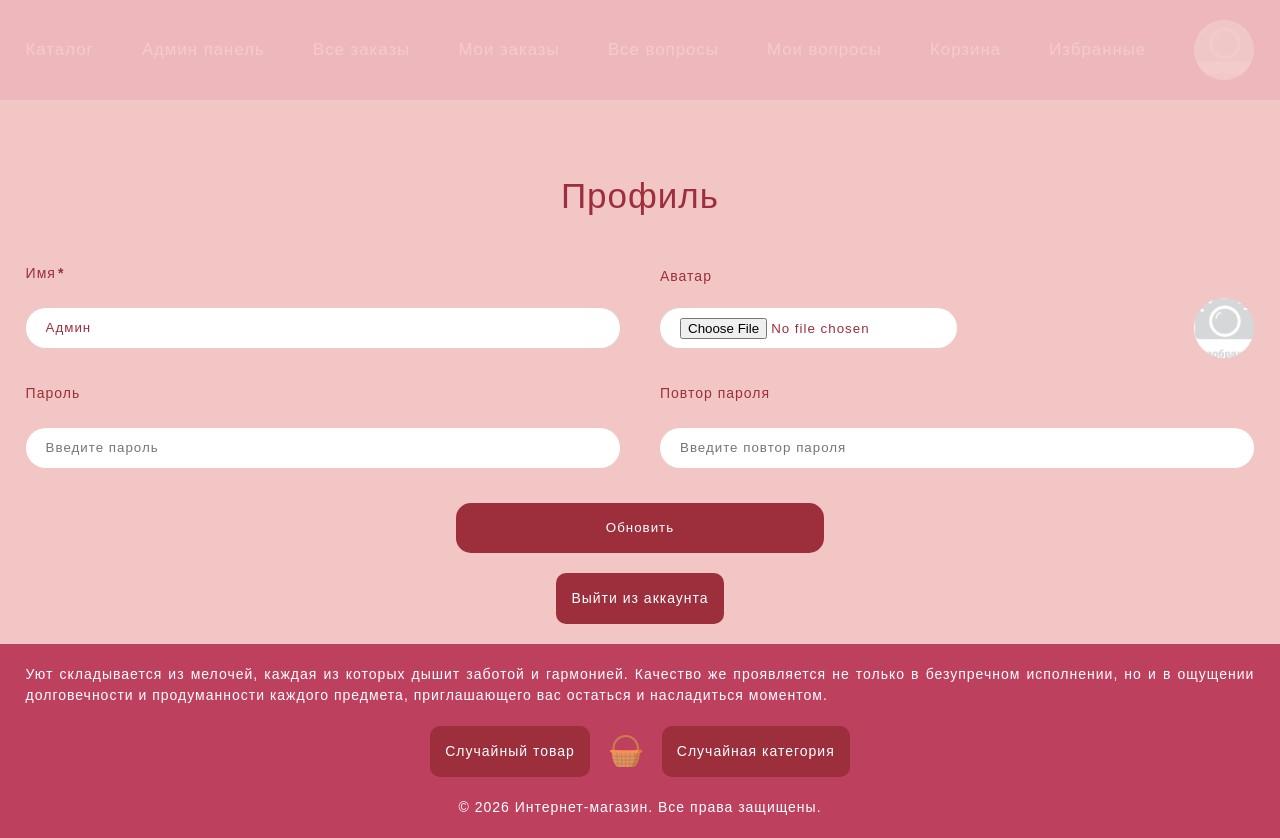
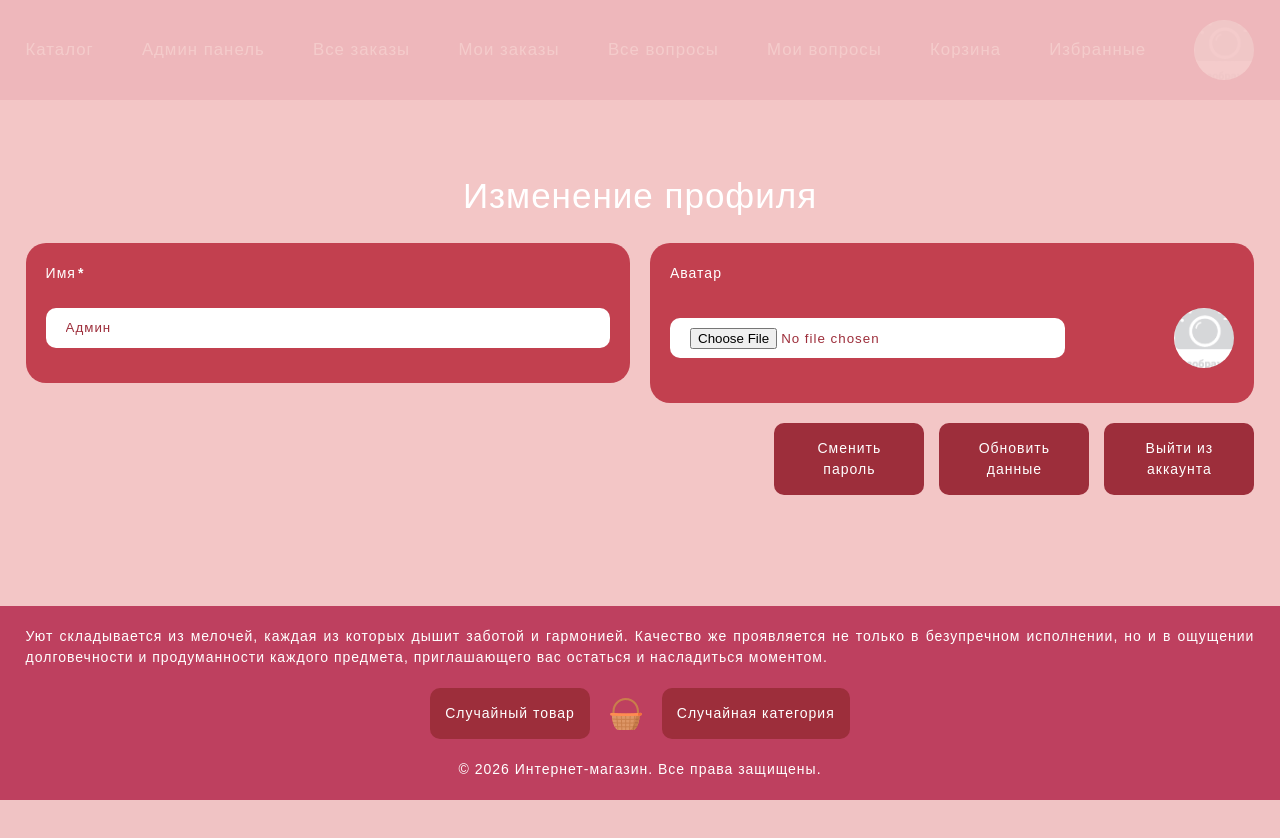
Before and after one commit to MatveyTea/store, a PHP site: page /profile.php in a window 1280 px wide. After the commit the page ends 800 px from the top, so only its background shows below. Run offline with PHP 8.4, Linux system fonts and the light colour scheme; a user stored in the database is signed in; data comes from the database, SQL or seed files in the repository.

Commit message:
Improved form and profile appearance. Fixed bug with tooltips (only profile)

```diff
--- a/public/config/config.php
+++ b/public/config/config.php
@@ -7,7 +7,7 @@ $password = "";
 
 try {
     $link = new PDO("mysql:host=$host;dbname=$dbname", $username, $password);
-} catch (Throwable $e) {
-    echo "Ошибка подключения к базе данных.";
+} catch (Throwable $error) {
+    echo "Ошибка подключения к базе данных. Код ошибки: " . $error->getCode();
     exit;
 }
--- a/public/css/main.css
+++ b/public/css/main.css
@@ -21,7 +21,7 @@
     text-decoration: none;
     outline: none;
     border: none;
-    color: var(--element-color);
+    color: white;
     letter-spacing: 1px;
     line-height: 150%;
 }
@@ -70,6 +70,9 @@ body main > .button  {
     background-color: var(--element-color);
     padding: 15px;
     border-radius: 10px;
+    text-wrap: auto;
+    text-align: center;
+    font-size: 1rem;
     transition: background-color 0.3s linear;
 }
 
@@ -151,7 +154,7 @@ footer {
     display: flex;
     flex-wrap: wrap;
     justify-content: space-between;
-    align-items: center;
+    align-items: start;
     gap: 20px;
 }
 
@@ -159,16 +162,26 @@ footer {
     width: 100%;
     text-align: center;
     font-size: 2.5rem;
-    margin-bottom: 20px;
 }
 
 .form .field {
-    width: calc(50% - 20px);
+    width: calc(50% - 10px);
     display: flex;
     justify-content: space-between;
     align-items: center;
     flex-wrap: wrap;
     gap: 15px;
+    background: var(--child-bg-color);
+    padding: 20px;
+    border-radius: 20px;
+}
+
+.form > .field:not(.field:has(.input[type=checkbox], input[type=submit])) {
+    min-height: 140px;
+}
+
+.field.close {
+    display: none;
 }
 
 .form .field.property .field {
@@ -194,7 +207,9 @@ footer {
 
 .form .field:has(input.button) {
     width: 100%;
-    justify-content: center;
+    justify-content: end;
+    background-color: transparent;
+    padding: 0;
 }
 
 .form .field .label {
@@ -210,7 +225,8 @@ footer {
     width: 100%;
     height: 30px;
     padding: 20px;
-    border-radius: 20px;
+    border-radius: 10px;
+    color: var(--element-color);
 }
 
 .form .field select.input {
@@ -241,7 +257,6 @@ footer {
 .form .field-properties .field,
 .form .field:has(input[type=checkbox]) {
     height: max-content;
-    background-color: white;
     padding: 20px;
     border-radius: 20px;
     display: flex;
@@ -278,14 +293,10 @@ footer {
     height: 20px;
 }
 
-.form .field:has(input[type=file]) {
-    gap: 2px;
-}
-
 .form .field input[type=file] {
     height: 40px;
     padding: 10px 20px;
-    width: 50%;
+    width: 70%;
     background-color: white;
 }
 
@@ -294,26 +305,22 @@ footer {
     border-radius: 30px;
 }
 
-.form .field input.button {
-    width: 30%;
-    height: 50px;
-    padding: 0;
-    align-self: center;
-    border-bottom: none;
-    border-radius: 15px;
+.form .field .error-wrapper {
+    width: 100%;
+    display: grid;
+    grid-template-rows: 0fr;
+    transition: grid-template-rows 0.3s linear;
 }
 
-.form .field .error {
-    width: 100%;
-    height: max-content;
-    transition: all 0.3s linear;
-    color: white;
-    background-color: var(--element-color);
-    border-radius: 10px;
+.form .field .error-wrapper:has(.error:not(.invisible)) {
+    grid-template-rows: 1fr;
 }
 
-.form .field .error:not(.invisible) {
-    padding: 10px;
+.form .field .error-wrapper .error {
+    width: 100%;
+    min-height: 0;
+    transition: opacity 0.3s linear, padding 0.3s linear;
+    border-radius: 10px;
 }
 
 .form .field textarea.input {
@@ -590,8 +597,8 @@ header nav a:focus {
         width: 100%;
     }
 
-    .form .field input.button {
-        width: 60%;
+    .form .field:has(input.button) {
+        justify-content: space-between;
     }
 
     .form .field-properties .field label {
@@ -622,7 +629,7 @@ header nav a:focus {
     }
 
     /* ФОРМА */
-    .form .field, .form .field input.button {
+    .form .field {
         width: 100%;
     }
 
@@ -635,13 +642,21 @@ header nav a:focus {
         height: 30px;
     }
 
-    .form .field:has(input[type=file]) {
-       flex-direction: column;
-        gap: 20px;
+    .form .field:has(input.button) {
+        flex-direction: column;
+        justify-content: space-between;
+    }
+
+    .form .field:has(input.button) .button {
+        width: 80%;
     }
 
     .form .field input[type=file] {
         width: 100%;
+    }
+
+    .form .field:has(input[type=file]) img {
+        margin: 0 auto;
     }
 
     .form .field:has(input[type=file]) img:not(.avatar) {
--- /dev/null
+++ b/public/css/profile.css
@@ -0,0 +1,15 @@
+.field:has(input[type=file]) .button {
+    width: calc(50% - 10px);
+}
+
+.field:has(input[type=submit]) .button {
+    max-width: 150px;
+    width: calc(33% - 10px);
+}
+
+@media (min-width: 1px) and (max-width: 400px) {
+    .field:has(input[type=file]) .button {
+        width: 90%;
+        margin: 0 auto;
+    }
+}
--- a/public/footer.php
+++ b/public/footer.php
@@ -17,7 +17,7 @@ if ($randomCategory == "FAIL") {
         <p class="footer-slogan">Уют складывается из мелочей, каждая из которых дышит заботой и гармонией. Качество же проявляется не только в безупречном исполнении, но и в ощущении долговечности и продуманности каждого предмета, приглашающего вас остаться и насладиться моментом.</p>
         <div class="footer-items">
             <a href="aboutItem.php?id_item=<?= $randomItem["id_items"] ?>" class="footer-item button">Случайный товар</a>
-            <a href="/" class="footer-item"><img src="img/main/logo.png"></a>
+            <a href="/" class="footer-item"><img src="<?= FOLDER_IMG . "/" . FOLDER_MAIN . "/logo.png" ?>"></a>
             <a href="index.php?items_type_id_items=<?= $randomCategory["id_items_type"] ?>" class="footer-item button">Случайная категория</a>
         </div>
         <p class="footer-copyright">© 2026 Интернет-магазин. <br>Все права защищены.</p>
--- a/public/function.php
+++ b/public/function.php
@@ -1298,7 +1298,7 @@ function buyItems($json)
         $json["datetime_plan_orders"]["end"],
         getUserID(), 1,]);
 
-    if (!$isSuccess) setAnswer("2FAIL");
+    if (!$isSuccess) setAnswer("FAIL");
 
     $basketInfo = makeSelectQuery("SELECT
         `id_orders`,
@@ -1650,11 +1650,11 @@ function continueTalk($json)
     $sql = getInsertSQL(array_merge($validatedData["data"], ["datetime_supports" => $datetime, "users_write_supports" => getUserID()]));
 
     $isSuccess = makeSafeQuery("INSERT INTO `supports` ($sql[sql]) VALUES ($sql[question])", $sql["params"]);
-    if (!$isSuccess) setAnswer("2FAIL");
+    if (!$isSuccess) setAnswer("FAIL");
 
     $userInfo = getUserInfo();
 
-    if (empty($userInfo["name_users"])) setAnswer("3FAIL");
+    if (empty($userInfo["name_users"])) setAnswer("FAIL");
 
     $message = [
         "name" => $userInfo["name_users"],
@@ -1663,7 +1663,7 @@ function continueTalk($json)
         "image" => $validatedData["data"]["image_supports"] ?? ""
     ];
 
-    setAnswer($userInfo ? "OK" : "4FAIL", ["message" => getMessageHTML($message, "me")]);
+    setAnswer($userInfo ? "OK" : "FAIL", ["message" => getMessageHTML($message, "me")]);
 }
 
 function endTalk($idTalks)
--- a/public/header.php
+++ b/public/header.php
@@ -1,32 +1,42 @@
 <?php
-$partHeader = "<a href='/'>Каталог</a>";
-$partHeaderMobile = "";
+$headerHTML = "<a href='/'>Каталог</a>";
+$headerMobileHTML = "";
 
 if (isUserAuth()) {
     if (isAdmin()) {
-        $partHeader .= "<a href='admin.php'>Админ панель</a>";
+        $headerHTML .= "<a href='admin.php'>Админ панель</a>";
     }
     if (isDeliver()) {
-        $partHeader .= "<a href='allOrders.php'>Все заказы</a><a href='myOrders.php'>Мои заказы</a>";
+        $headerHTML .= "
+            <a href='allOrders.php'>Все заказы</a>
+            <a href='myOrders.php'>Мои заказы</a>
+        ";
     }
     if (isSupport()) {
-        $partHeader .= "<a href='allSupport.php'>Все вопросы</a><a href='support.php'>Мои вопросы</a>";
+        $headerHTML .= "
+            <a href='allSupport.php'>Все вопросы</a>
+            <a href='support.php'>Мои вопросы</a>
+        ";
     } else {
-        $partHeader .= "<a href='support.php'>Техподдержка</a>";
+        $headerHTML .= "<a href='support.php'>Техподдержка</a>";
     }
     $userInfo = getUserInfo();
-    $img = empty($userInfo) ? "" : $userInfo["avatar_users"];
-    $partHeader .= "<a href='basket.php'>Корзина</a>
+    $img = empty($userInfo["avatar_users"]) ? "" : $userInfo["avatar_users"];
+    $headerHTML .= "
+        <a href='basket.php'>Корзина</a>
         <a href='favorites.php'>Избранные</a>
         <a href='profile.php'><img class='avatar' src='" . getValidImage(FOLDER_UPLOAD . "/" . FOLDER_AVATARS, $img) . "'></a>
     ";
-    $partHeaderMobile = $partHeader;
+    $headerMobileHTML = $headerHTML;
 } else {
-    $partHeader .= "<span>
+    $headerHTML .= "
+        <span>
+            <a href='auth.php'>Вход</a>
+            <a href='reg.php'>Регистрация</a>
+        </span>
+    ";
+    $headerMobileHTML .= "
         <a href='auth.php'>Вход</a>
-        <a href='reg.php'>Регистрация</a>
-    </span>";
-    $partHeaderMobile .= "<a href='auth.php'>Вход</a>
         <a href='reg.php'>Регистрация</a>
     ";
 }
@@ -57,7 +67,7 @@ if (file_exists(__DIR__ . "/css/$currentFileName.css")) {
 <body>
     <header class="header">
         <nav class="content header-desktop">
-            <?= $partHeader ?>
+            <?= $headerHTML ?>
         </nav>
         <nav class="content header-mobile">
             <div class="header-mobile-burger">
@@ -66,7 +76,7 @@ if (file_exists(__DIR__ . "/css/$currentFileName.css")) {
                 <span></span>
             </div>
             <div class="header-mobile-content">
-                <?= $partHeaderMobile ?>
+                <?= $headerMobileHTML ?>
             </div>
         </nav>
     </header>
--- a/public/js/function.js
+++ b/public/js/function.js
@@ -162,7 +162,7 @@ function setBasicSettingInput(inputs, form) {
 
         const placeMsg = form.querySelector(`.field:not(.property):has(#${input.id}) .error`);
         if (placeMsg) {
-            placeMsg.classList.toggle("invisible", placeMsg.textContent == "");
+            placeMsg.classList.add("invisible");
             rule.placeMsg[input.id] = placeMsg;
         }
 
--- a/public/js/profile.js
+++ b/public/js/profile.js
@@ -10,6 +10,45 @@ deleteAvatar?.addEventListener("click", async (event) => {
         deleteAvatar.remove();
         document.querySelectorAll(".avatar").forEach((avatar) => avatar.src = resultData["data"]["src"]);
     } else {
-        showModal("Не удалось удалить аватарку");
+        showModal("Не удалось удалить аватар");
     }
 });
+
+const removeAvatar = document.querySelector(".remove-avatar");
+const avatarInput = document.querySelector(".input[data-name='avatar_users']");
+const avatarImg = document.querySelector(".form .avatar");
+let canRemoveClass = true;
+avatarInput.addEventListener("change", () => {
+    if (!canRemoveClass) return;
+    removeAvatar.classList.remove("hidden");
+});
+removeAvatar.addEventListener("click", (event) => {
+    event.preventDefault();
+    removeAvatar.classList.add("hidden");
+    avatarImg.src = avatarImg.dataset.baseSrc;
+    avatarInput.value = "";
+    canRemoveClass = false;
+    avatarInput.dispatchEvent(new Event("change"));
+    canRemoveClass = true;
+});
+
+const passwordField = document.querySelector(".field:has(.input[data-name='password_users'])");
+const rePasswordField = document.querySelector(".field:has(.input[data-name='re_password_users'])");
+const passwordInput = passwordField.querySelector(".input");
+const rePasswordInput = rePasswordField.querySelector(".input");
+const passwordAppear = document.querySelector(".password-appear");
+passwordAppear.addEventListener("click", (event) => {
+    event.preventDefault();
+    if (passwordAppear.classList.contains("close")) {
+        passwordAppear.textContent = "Отмена пароля";
+    } else {
+        passwordAppear.textContent = "Сменить пароль";
+        passwordInput.value = "";
+        rePasswordInput.value = "";
+        passwordInput.dispatchEvent(new Event("change"));
+        rePasswordInput.dispatchEvent(new Event("change"));
+    }
+    passwordField.classList.toggle("close");
+    rePasswordField.classList.toggle("close");
+    passwordAppear.classList.toggle("close");
+});
--- a/public/profile.php
+++ b/public/profile.php
@@ -16,7 +16,7 @@ if (!empty($_POST["submit_button"])) {
         if ($isSuccess) {
             $_SESSION["server"] = "Данные обновлены";
         } else {
-            $_SESSION["server"] = "Не удалось обновить информацию";
+            $_SESSION["server"] = "Не удалось обновить данные";
         }
     } else {
         $_SESSION["server"] = "Не корректные данные";
@@ -25,6 +25,7 @@ if (!empty($_POST["submit_button"])) {
 }
 
 $userInfo = getUserInfo();
+$srcImg = getValidImage(FOLDER_UPLOAD . "/" . FOLDER_AVATARS, $userInfo["avatar_users"]);
 getModalHTML();
 
 include_once __DIR__ . "/header.php";
@@ -32,34 +33,44 @@ include_once __DIR__ . "/header.php";
 
 <main class="content">
     <form action="profile.php" method="POST" enctype="multipart/form-data" class="form">
-        <legend class="legend">Профиль</legend>
+        <legend class="legend">Изменение профиля</legend>
         <div class="field">
             <label class="label"></label>
-            <input class="input" type="text" value="<?= $userInfo["name_users"] ?>" data-name="name_users" data-is-insert-server="<?= !empty($userInfo["name_users"]) ? 1 : 0 ?>" autocomplete="username">
-            <p class="error"></p>
+            <input class="input" type="text" value="<?= $userInfo["name_users"] ?>" data-name="name_users" autocomplete="username">
+            <span class="error-wrapper">
+                <p class="error"></p>
+            </span>
         </div>
         <div class="field">
             <label class="label"></label>
-            <input class="input" type="file" data-name="avatar_users" data-is-insert-server="0">
-            <img class="avatar" src="<?= getValidImage(FOLDER_UPLOAD . "/" . FOLDER_AVATARS, $userInfo["avatar_users"]) ?>">
-            <?= $userInfo["avatar_users"] != null ? "<button class='delete-avatar button'>Удалить аватарку</button>" : "" ?>
-            <p class="error"></p>
+            <input class="input" type="file" data-name="avatar_users">
+            <img class="avatar" src="<?= $srcImg ?>" data-base-src="<?= $srcImg ?>">
+            <button class="remove-avatar button hidden">Отмена</button>
+            <?= $userInfo["avatar_users"] != null ? "<button class='delete-avatar button'>Удалить</button>" : "" ?>
+            <span class="error-wrapper">
+                <p class="error"></p>
+            </span>
+        </div>
+        <div class="field close">
+            <label class="label"></label>
+            <input class="input" type="password" data-name="password_users" autocomplete="new-password">
+            <span class="error-wrapper">
+                <p class="error"></p>
+            </span>
+        </div>
+        <div class="field close">
+            <label class="label"></label>
+            <input class="input" type="password" data-name="re_password_users" autocomplete="new-password">
+            <span class="error-wrapper">
+                <p class="error"></p>
+            </span>
         </div>
         <div class="field">
-            <label class="label"></label>
-            <input class="input" type="password" data-name="password_users" data-is-insert-server="0" autocomplete="new-password">
-            <p class="error"></p>
-        </div>
-        <div class="field">
-            <label class="label"></label>
-            <input class="input" type="password" data-name="re_password_users" data-is-insert-server="0" autocomplete="new-password">
-            <p class="error"></p>
-        </div>
-        <div class="field">
-            <input type="submit" class="button" name="submit_button" value="Обновить">
+            <button class="button password-appear close">Сменить пароль</button>
+            <input type="submit" class="button" name="submit_button" value="Обновить данные">
+            <a href='logout.php' class="button">Выйти из аккаунта</a>
         </div>
     </form>
-    <a href='logout.php' class="button">Выйти из аккаунта</a>
 </main>
 
 <?php include_once __DIR__ . "/footer.php"; ?>
```
Also changed, not shown: public/css/index.css (added, +41 -0 lines), public/index.php (+8 -1 lines), public/js/index.js (+8 -0 lines).
